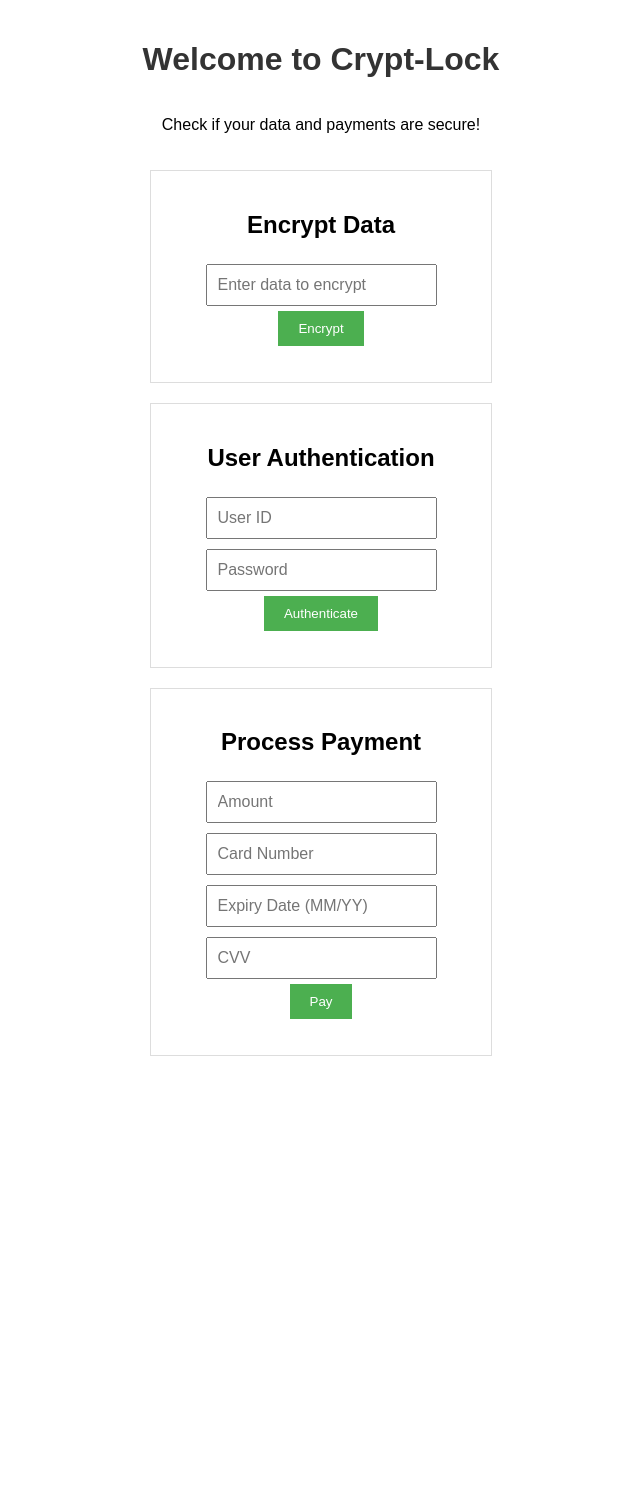
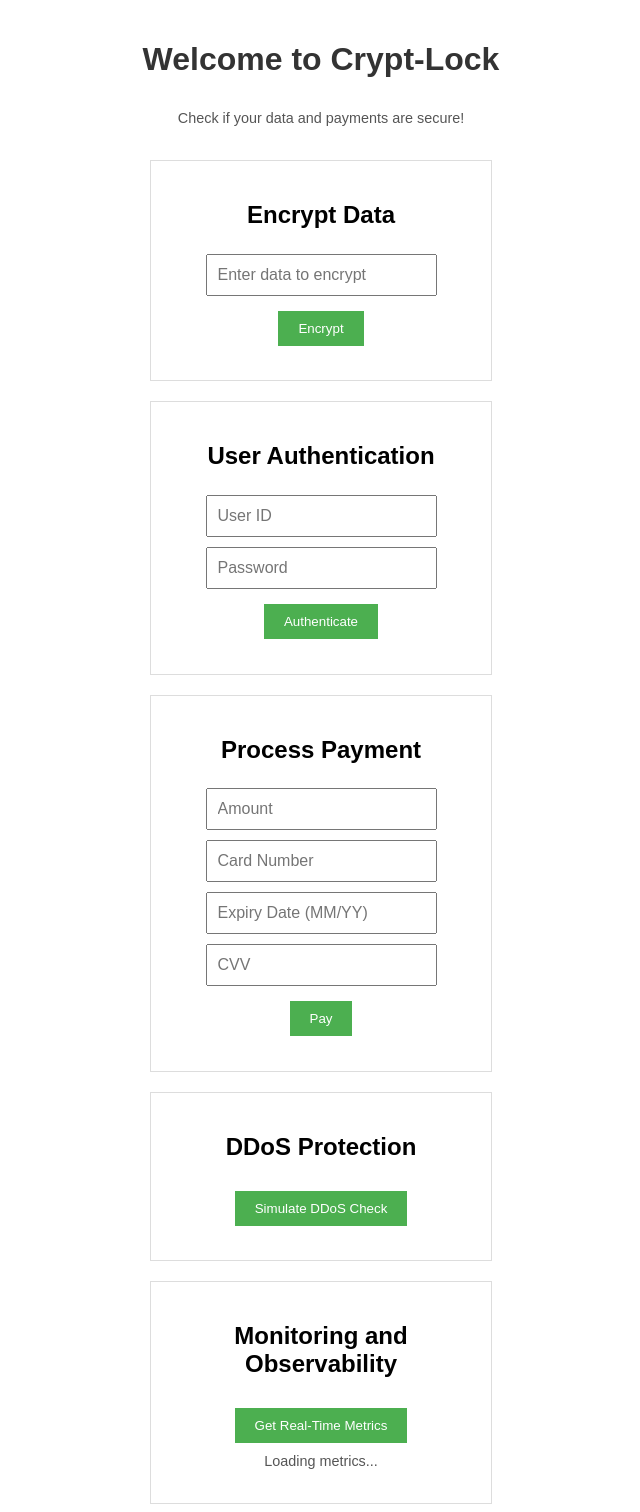
Before and after one commit to Saurav-Kalaskar/Crypt-Lock, a Flask app: page / in a window 1280 px wide. Shown: the whole page, without its empty margins (319-959 px from the left). Before the commit the page ends 1056 px from the top, so only its background shows below. Run offline with Flask 3, Linux system fonts and the light colour scheme.

Commit message:
Add DDoS protection and secure authentication updates

```diff
--- a/src/api/app.py
+++ b/src/api/app.py
@@ -4,7 +4,12 @@
 from src.core.encryption import encrypt_data
 from src.core.auth import authenticate_user
 from src.core.payments import process_payment
+from src.core.fraud_detection import detect_fraud
+from src.core.ddos_protection import DDoSProtection
+from src.core.api_security import api_key_required
 from src.monitoring.logger import log_event
+from src.monitoring.metrics import get_real_time_metrics
+from src.monitoring.data_integrity import check_data_integrity
 
 # Load environment variables
 load_dotenv()
@@ -12,6 +17,9 @@
 # Initialize Flask app with template and static folder locations
 app = Flask(__name__, template_folder='templates', static_folder='static')
 app.config['SECRET_KEY'] = os.getenv('SECRET_KEY')
+
+# Instantiate DDoSProtection
+ddos_protection = DDoSProtection(max_requests_per_minute=10)
 
 # Health check route
 @app.route('/health', methods=['GET'])
@@ -28,8 +36,13 @@
 @app.route('/encrypt', methods=['POST'])
 def encrypt():
     data = request.get_json().get("data", "Sample data to encrypt")
-    encrypted_data = encrypt_data(data)
-    return jsonify({"encrypted_data": encrypted_data})
+    try:
+        encrypted_data = encrypt_data(data)
+        log_event("Data encrypted successfully.")
+        return jsonify({"encrypted_data": encrypted_data})
+    except Exception as e:
+        log_event(f"Encryption error: {str(e)}")
+        return jsonify({"error": "Encryption failed"}), 500
 
 # Authentication route
 @app.route('/authenticate', methods=['POST'])
@@ -37,7 +50,13 @@
     data = request.get_json()
     user_id = data.get("user_id")
     password = data.get("password")
+
+    if not user_id or not password:
+        log_event("Authentication failed: Missing credentials.")
+        return jsonify({"authenticated": False, "error": "Missing credentials"}), 400
+
     auth_status = authenticate_user(user_id, password)
+    log_event("User authentication attempted.")
     return jsonify({"authenticated": auth_status})
 
 # Payment processing route
@@ -48,8 +67,64 @@
     card_number = data.get("card_number")
     expiry_date = data.get("expiry_date")
     cvv = data.get("cvv")
-    payment_status = process_payment(amount, card_number, expiry_date, cvv)
-    return jsonify({"payment_status": payment_status})
+
+    if not all([amount, card_number, expiry_date, cvv]):
+        log_event("Payment failed: Missing payment information.")
+        return jsonify({"payment_status": "failed", "error": "Missing payment information"}), 400
+
+    try:
+        payment_status = process_payment(amount, card_number, expiry_date, cvv)
+        log_event("Payment processed successfully.")
+        return jsonify({"payment_status": payment_status})
+    except Exception as e:
+        log_event(f"Payment processing error: {str(e)}")
+        return jsonify({"payment_status": "failed", "error": "Payment processing error"}), 500
+
+# Fraud Detection route
+@app.route('/fraud-detection', methods=['POST'])
+def fraud_detection():
+    data = request.get_json()
+    amount = data.get("amount")
+    is_fraud = detect_fraud(amount)
+    log_event("Fraud detection executed.")
+    return jsonify({"fraudulent": is_fraud})
+
+# DDoS Protection route
+@app.route('/ddos-check', methods=['GET'])
+def ddos_check():
+    ip_address = request.remote_addr
+    protection_status = ddos_protection.check_protection_status(ip_address)
+    log_event(f"DDoS protection check for IP {ip_address}: {protection_status}")
+    return jsonify({"message": protection_status})
+
+
+# API Security (Access Secure Data) route
+@app.route('/secure-data', methods=['GET'])
+def secure_data():
+    authorized = access_secure_data(request.headers.get("API-Key"))
+    log_event("API security access attempted.")
+    return jsonify({"message": "Access granted" if authorized else "Access denied"}), 403 if not authorized else 200
+
+# Real-time Metrics route for the Dashboard
+# Real-time Metrics route for the Dashboard
+@app.route('/metrics', methods=['GET'])
+def metrics():
+    metrics = get_real_time_metrics()
+    log_event("Real-time metrics accessed.")
+    return jsonify(metrics)
+
+
+# Data Integrity Check route
+@app.route('/data-integrity-check', methods=['POST'])
+def data_integrity_check():
+    data = request.get_json().get("data")
+    if not data:
+        log_event("Data integrity check failed: No data provided.")
+        return jsonify({"integrity_check": False, "error": "No data provided"}), 400
+
+    integrity_passed = check_data_integrity(data)
+    log_event("Data integrity check executed.")
+    return jsonify({"integrity_check": integrity_passed})
 
 # Run the app
 if __name__ == '__main__':
--- a/src/api/static/script.js
+++ b/src/api/static/script.js
@@ -8,7 +8,11 @@
     })
     .then(response => response.json())
     .then(data => {
-        document.getElementById("encryptionResult").innerText = "Encrypted Data: " + data.encrypted_data;
+        document.getElementById("encryptionResult").innerText = "Encrypted Data: " + (data.encrypted_data || "Error encrypting data");
+    })
+    .catch(error => {
+        console.error("Error:", error);
+        document.getElementById("encryptionResult").innerText = "Error encrypting data";
     });
 }
 
@@ -24,6 +28,10 @@
     .then(response => response.json())
     .then(data => {
         document.getElementById("authResult").innerText = data.authenticated ? "Authenticated" : "Authentication Failed";
+    })
+    .catch(error => {
+        console.error("Error:", error);
+        document.getElementById("authResult").innerText = "Error during authentication";
     });
 }
 
@@ -40,6 +48,100 @@
     })
     .then(response => response.json())
     .then(data => {
-        document.getElementById("paymentResult").innerText = data.payment_status;
+        document.getElementById("paymentResult").innerText = data.payment_status || "Error processing payment";
+    })
+    .catch(error => {
+        console.error("Error:", error);
+        document.getElementById("paymentResult").innerText = "Error processing payment";
     });
 }
+
+// Fraud Detection
+function detectFraud() {
+    const transactionAmount = document.getElementById("transactionAmount").value;
+    fetch("/fraud-detection", {
+        method: "POST",
+        headers: { "Content-Type": "application/json" },
+        body: JSON.stringify({ amount: transactionAmount })
+    })
+    .then(response => response.json())
+    .then(data => {
+        document.getElementById("fraudResult").innerText = data.fraudulent ? "Fraud Detected" : "No Fraud Detected";
+    })
+    .catch(error => {
+        console.error("Error:", error);
+        document.getElementById("fraudResult").innerText = "Error detecting fraud";
+    });
+}
+
+// DDoS Protection
+function simulateDDoSProtection() {
+    fetch("/ddos-check", { method: "GET" })
+    .then(response => response.json())
+    .then(data => {
+        document.getElementById("ddosResult").innerText = data.message || "Error in DDoS protection check";
+    })
+    .catch(error => {
+        console.error("Error:", error);
+        document.getElementById("ddosResult").innerText = "Error in DDoS protection check";
+    });
+}
+
+// API Security (Access Secure Data)
+function accessSecureData() {
+    fetch("/secure-data", {
+        method: "GET",
+        headers: {
+            "Content-Type": "application/json",
+            "API-Key": "SECURE_API_KEY"
+        }
+    })
+    .then(response => {
+        if (!response.ok) throw new Error("Access Denied");
+        return response.json();
+    })
+    .then(data => {
+        document.getElementById("apiResult").innerText = data.message || "Access Denied";
+    })
+    .catch(error => {
+        console.error("Error:", error);
+        document.getElementById("apiResult").innerText = "Error accessing secure data";
+    });
+}
+
+
+// Real-Time Metrics
+
+function getRealTimeMetrics() {
+    fetch("/metrics", { method: "GET" })
+    .then(response => response.json())
+    .then(data => {
+        document.getElementById("metricsResult").innerText = `CPU: ${data.cpu_usage || "--"}%, Memory: ${data.memory_usage || "--"}%`;
+    })
+    .catch(error => {
+        console.error("Error:", error);
+        document.getElementById("metricsResult").innerText = "Error retrieving metrics";
+    });
+}
+
+// Auto-refresh metrics every 5 seconds
+setInterval(getRealTimeMetrics, 5000);
+
+
+// Data Integrity Check
+function checkDataIntegrity() {
+    const data = document.getElementById("dataToCheck").value;
+    fetch("/data-integrity-check", {
+        method: "POST",
+        headers: { "Content-Type": "application/json" },
+        body: JSON.stringify({ data: data })
+    })
+    .then(response => response.json())
+    .then(data => {
+        document.getElementById("dataIntegrityResult").innerText = data.integrity_check ? "Data Integrity Passed" : "Data Integrity Failed";
+    })
+    .catch(error => {
+        console.error("Error:", error);
+        document.getElementById("dataIntegrityResult").innerText = "Error checking data integrity";
+    });
+}
--- a/src/api/static/style.css
+++ b/src/api/static/style.css
@@ -1,3 +1,4 @@
+/* General Styling */
 body {
     font-family: Arial, sans-serif;
     display: flex;
@@ -28,10 +29,59 @@
     background-color: #45a049;
 }
 
-#encryption-section, #auth-section, #payment-section {
+body {
+    font-family: Arial, sans-serif;
+    display: flex;
+    flex-direction: column;
+    align-items: center;
+    margin-top: 20px;
+}
+
+h1 {
+    color: #333;
+}
+
+#metrics-section {
     margin-top: 20px;
     padding: 20px;
     border: 1px solid #ddd;
     width: 300px;
     text-align: center;
 }
+
+button {
+    padding: 10px 20px;
+    background-color: #4CAF50;
+    color: white;
+    border: none;
+    cursor: pointer;
+    margin-top: 10px;
+}
+
+button:hover {
+    background-color: #45a049;
+}
+
+#metrics p {
+    font-size: 1.1em;
+    margin: 5px 0;
+}
+
+
+/* Section Styling */
+#encryption-section, #auth-section, #payment-section,
+#fraud-detection-section, #ddos-protection-section,
+#api-security-section, #monitoring-section {
+    margin-top: 20px;
+    padding: 20px;
+    border: 1px solid #ddd;
+    width: 300px;
+    text-align: center;
+}
+
+/* Result Styling */
+p {
+    margin-top: 10px;
+    font-size: 0.9em;
+    color: #555;
+}
--- a/src/api/templates/index.html
+++ b/src/api/templates/index.html
@@ -38,6 +38,35 @@
         <p id="paymentResult"></p>
     </div>
 
+    <!-- Fraud Detection Section -->
+    <!--<div id="fraud-detection-section">
+        <h2>Fraud Detection</h2>
+        <input type="number" id="transactionAmount" placeholder="Transaction Amount">
+        <button onclick="detectFraud()">Check for Fraud</button>
+        <p id="fraudResult"></p>
+    </div>-->
+
+    <!-- DDoS Protection Section -->
+    <div id="ddos-protection-section">
+        <h2>DDoS Protection</h2>
+        <button onclick="simulateDDoSProtection()">Simulate DDoS Check</button>
+        <p id="ddosResult"></p>
+    </div>
+
+    <!-- API Security Section -->
+    <!--<div id="api-security-section">
+        <h2>API Security</h2>
+        <button onclick="accessSecureData()">Access Secure Data</button>
+        <p id="apiResult"></p>
+    </div>-->
+
+    <!-- Monitoring and Observability Section -->
+    <div id="monitoring-section">
+        <h2>Monitoring and Observability</h2>
+        <button onclick="getRealTimeMetrics()">Get Real-Time Metrics</button>
+        <p id="metricsResult">Loading metrics...</p>
+    </div>
+
     <script src="/static/script.js"></script>
 </body>
 </html>
```
Also changed, not shown: src/api/static/dashboard.js (added, +13 -0 lines), src/api/templates/dashboard.html (added, +23 -0 lines), src/core/api_security.py (added, +30 -0 lines), src/core/ddos_protection.py (added, +42 -0 lines), src/core/fraud_detection.py (added, +15 -0 lines), src/monitoring/customer_behavior.py (added, +9 -0 lines), src/monitoring/data_integrity.py (added, +13 -0 lines), src/monitoring/delivery_tracking.py (added, +9 -0 lines), src/monitoring/metrics.py (added, +27 -0 lines), src/monitoring/performance_monitor.py (added, +12 -0 lines), src/monitoring/security_alerts.py (added, +9 -0 lines), 1 other file.
